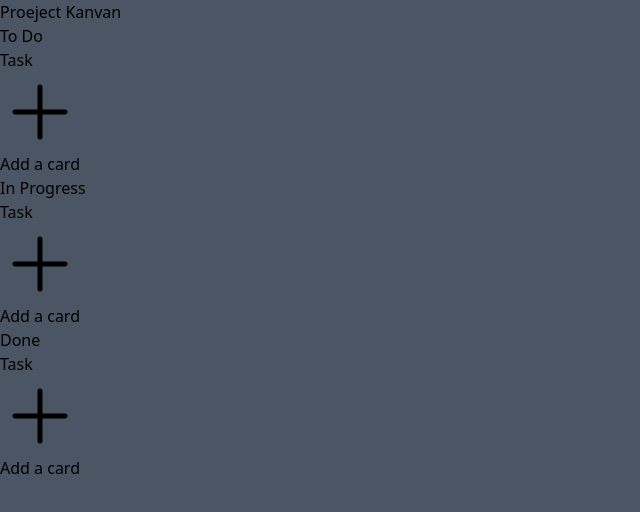
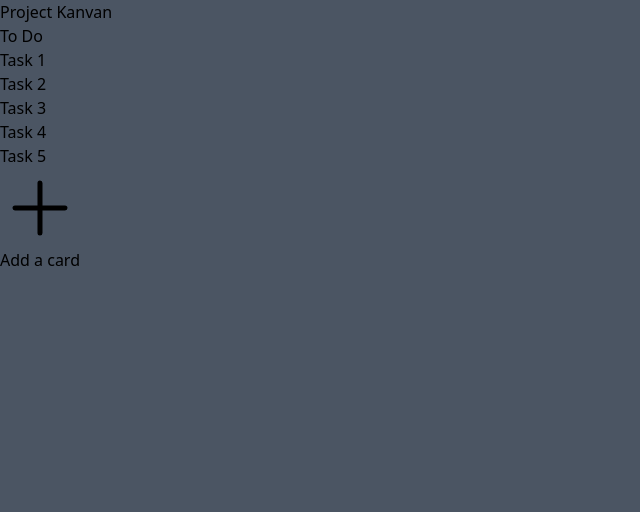
Before and after one commit to Ian-90/kanban-clone, a React (Vite) app: page / in a window 1280 px wide. Shown: the top 512 px of the page, without its empty margins (0-640 px from the left). Built offline with nearby package versions, Linux system fonts and the light colour scheme.

Commit message:
feat: add card drag and drop

```diff
--- a/index.html
+++ b/index.html
@@ -2,7 +2,6 @@
 <html lang="en">
   <head>
     <meta charset="UTF-8" />
-    <link rel="icon" type="image/svg+xml" href="/vite.svg" />
     <meta name="viewport" content="width=device-width, initial-scale=1.0" />
     <title>Vite + React + TS</title>
   </head>
--- a/package.json
+++ b/package.json
@@ -12,6 +12,8 @@
   "dependencies": {
     "@heroicons/react": "^2.0.18",
     "react": "^18.2.0",
+    "react-dnd": "^16.0.1",
+    "react-dnd-html5-backend": "^16.0.1",
     "react-dom": "^18.2.0"
   },
   "devDependencies": {
--- a/src/App.tsx
+++ b/src/App.tsx
@@ -4,13 +4,13 @@ function App() {
   return (
     <div className="px-10 py-8">
       <header>
-        <h1 className="text-3xl text-white font-bold">Proeject Kanvan</h1>
+        <h1 className="text-3xl text-white font-bold">Project Kanvan</h1>
       </header>
       <main className="mt-10">
         <section className="flex gap-x-10">
           <Board title="To Do" />
-          <Board title="In Progress" />
-          <Board title="Done" />
+          {/* <Board title="In Progress" /> */}
+          {/* <Board title="Done" /> */}
         </section>
       </main>
     </div>
--- a/src/components/board/index.tsx
+++ b/src/components/board/index.tsx
@@ -1,16 +1,53 @@
 import { PlusIcon } from "@heroicons/react/24/solid";
+import Card from "../card";
+import { useState } from "react";
 
 type Props = {
-  title: string
-}
+  title: string;
+};
 
-const Board = ({ title }: Props) => (
+const Board = ({ title }: Props) => {
+  const [cardList, setCardList] = useState([
+    {
+      id: 1,
+    },
+    {
+      id: 2,
+    },
+    {
+      id: 3,
+    },
+    {
+      id: 4,
+    },
+    {
+      id: 5,
+    },
+  ]);
+
+  const updateCard = (sourceId: number, targetId: number) => {
+    const copyCardList = [...cardList];
+    const targetIndex = copyCardList.findIndex(({ id }) => id === targetId);
+    const sourceIndex = copyCardList.findIndex(({ id }) => id === sourceId);
+    const target = copyCardList[targetIndex];
+    const source = copyCardList[sourceIndex];
+
+    copyCardList[targetIndex] = source;
+    copyCardList[sourceIndex] = target;
+
+    setCardList(() => copyCardList);
+  };
+
+  return (
     <article className="w-80 px-6 py-4 rounded-lg bg-gray-200 flex flex-col gap-y-5">
+      {/* {console.log("...", cardList)} */}
       <header>
         <h3 className="text-lg font-semibold">{title}</h3>
       </header>
-    <section>
-      <div className="p-3 bg-white rounded-md">Task</div>
+      <section className="flex flex-col gap-y-3">
+        {cardList.map(({ id }) => (
+          <Card key={`card_${id}`} id={id} onCardHandler={updateCard} />
+        ))}
       </section>
       <footer>
         <button className="inline-flex items-center gap-x-2">
@@ -20,5 +57,6 @@ const Board = ({ title }: Props) => (
       </footer>
     </article>
   );
+};
 
 export default Board;
--- /dev/null
+++ b/src/components/card/index.tsx
@@ -0,0 +1,54 @@
+import { useDrag, useDrop } from "react-dnd";
+import { ItemTypes } from "../../constants";
+
+type Props = {
+  id: number;
+  onCardHandler: (sourceId: number, targetId: number) => void;
+};
+const Card = ({ id, onCardHandler }: Props) => {
+  const [{ isOver }, drop] = useDrop(() => ({
+    accept: ItemTypes.CARD,
+    drop: () => ({
+      targetId: id,
+    }),
+    collect: (monitor) => ({
+      isOver: !!monitor.isOver(),
+    }),
+  }));
+
+  const [{ isDragging }, drag] = useDrag({
+    type: ItemTypes.CARD,
+    item: {
+      sourceId: id,
+    },
+    collect: (monitor) => ({
+      isDragging: !!monitor.isDragging(),
+    }),
+    end: (draggedItem, monitor) => {
+      const { sourceId } = draggedItem;
+      const dropResult = monitor.getDropResult<{ targetId: number }>();
+      console.log('...', sourceId, dropResult)
+      if (dropResult) {
+        onCardHandler(sourceId, dropResult.targetId);
+      }
+    },
+  });
+
+  return (
+    <div
+      ref={drop}
+      className={`rounded-md ${isOver ? "border-2 border-blue-500" : ""}`}
+    >
+      <div
+        ref={drag}
+        className={`p-3 bg-white rounded-md cursor-pointer ${
+          isDragging ? "opacity-50" : "opacity-100"
+        }`}
+      >
+        Task {id}
+      </div>
+    </div>
+  );
+};
+
+export default Card;
--- /dev/null
+++ b/src/constants/index.ts
@@ -0,0 +1,3 @@
+export const ItemTypes = {
+  CARD: 'card',
+}
--- a/src/main.tsx
+++ b/src/main.tsx
@@ -2,9 +2,13 @@ import React from 'react'
 import ReactDOM from 'react-dom/client'
 import App from './App.tsx'
 import './index.css'
+import { DndProvider } from 'react-dnd'
+import { HTML5Backend } from 'react-dnd-html5-backend'
 
 ReactDOM.createRoot(document.getElementById('root')!).render(
   <React.StrictMode>
-    <App />
+    <DndProvider backend={HTML5Backend}>
+      <App />
+    </DndProvider>
   </React.StrictMode>,
 )
```
Also changed, not shown: 1 other file (tests, documents, lock files or other folders). Lines whose indentation alone changed are shown as unchanged.
